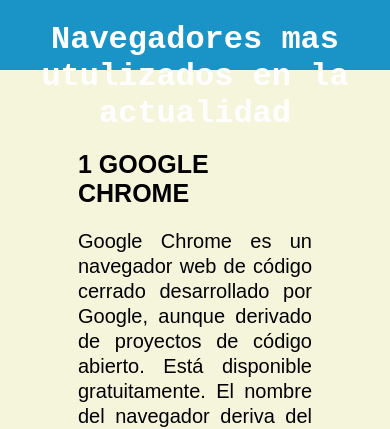
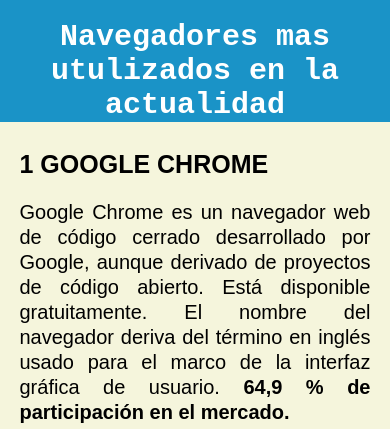
Before and after one commit to AleRj11/navegadores-mas-utilizados, a plain HTML site: page index.html in a window 390 px wide. Shown: the top 429 px of the page. Drawn offline with Linux system fonts and the light colour scheme.

Commit message:
Add files via upload

```diff
--- a/index.css
+++ b/index.css
@@ -104,4 +104,16 @@
     margin-bottom: 10px;
     font-size: 20px;
   }
+  header{
+    text-align: center;
+    font-size: 15px;
+  }
+  h1{
+    background:#1a93c7;
+  }
+
+  .cont-navegadores{
+    width: 90%;
+    margin: auto;
+  }
 }
```
